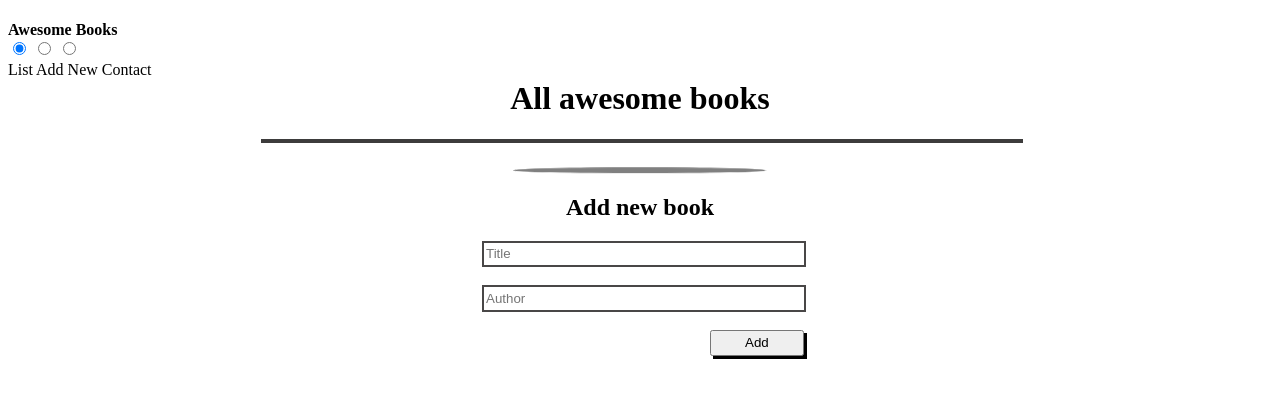
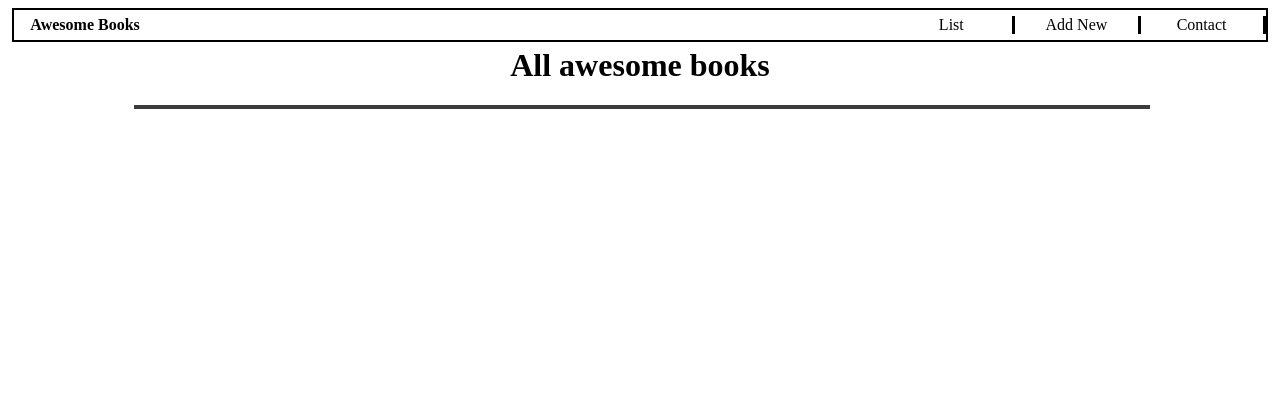
Before and after one commit to tongoonamujera/awesomeBooks, a plain HTML site: page index.html in a window 1280 px wide. Drawn offline with Linux system fonts and the light colour scheme.

Commit message:
Add more for navigation bar

```diff
--- a/css/style.scss
+++ b/css/style.scss
@@ -11,18 +11,80 @@ body {
   margin: 0;
 
   .navbar {
-    max-width: 90%;
+    max-width: 99%;
     height: inherit;
+    display: grid;
+    grid-template-columns: 70% 30%;
+    border: 2px solid black;
+    margin: 0 auto;
+    padding: 0.4rem 0;
+
+    .nav-start {
+      grid-column: 1 / span 1;
+      margin: 0 auto auto 0;
+
+      h4 {
+        padding: 0;
+        margin: 0 auto auto 1rem;
+      }
+    }
+
+    .nav-end {
+      grid-column: 2 / span 1;
+      display: grid;
+      grid-template-columns: 1fr 1fr 1fr;
+      justify-content: center;
+      align-content: center;
+
+      label {
+        border-right: 3px solid black;
+        text-align: center;
+      }
+
+      .books {
+        grid-column: 1 / span 1;
+        height: 100%;
+      }
+
+      .forms {
+        grid-column: 2 / span 1;
+        margin: 0 auto;
+
+      }
+
+      .contact {
+        grid-column: 3 / span 1;
+        margin-left: 30% !important;
+      }
+    }
   }
 }
 
 /* ##### main Styles #### */
 .main {
+  margin-top: 1.1rem ;
   max-width: 100vw;
   height: fit-content;
   padding: 0;
 
+  input[type="radio"] {
+    display: none;
+  }
+
+  #books:checked ~ .books {
+    display: block;
+  }
+
+  #forms:checked ~ .form {
+    display: block;
+  }
+
+  #contact:checked ~ .contact {
+    display: block;
+  }
+
   hr {
+    display: none;
     width: 20%;
     height: 5px;
     background-color: gray;
@@ -30,7 +92,8 @@ body {
   }
 
   .books {
-    width: 60%;
+    display: none;
+    width: 80%;
     margin: 0 auto 0 auto;
     height: fit-content;
 
@@ -70,7 +133,8 @@ body {
 
 /* ##### form styles ##### */
   .form {
-    width: 25%;
+    display: none;
+    width: 50%;
     margin: 1rem auto 0 auto;
     position: relative;
 
@@ -85,8 +149,8 @@ body {
     }
 
     .submit {
-      margin-left: 72%;
-      width: 30%;
+      margin-left: 85%;
+      width: 15%;
       padding: 0.2rem 0.5rem 0.2rem 0.5rem;
       box-shadow: 3px 3px black;
     }
```
Also changed, not shown: css/style.css, 1 other file.
